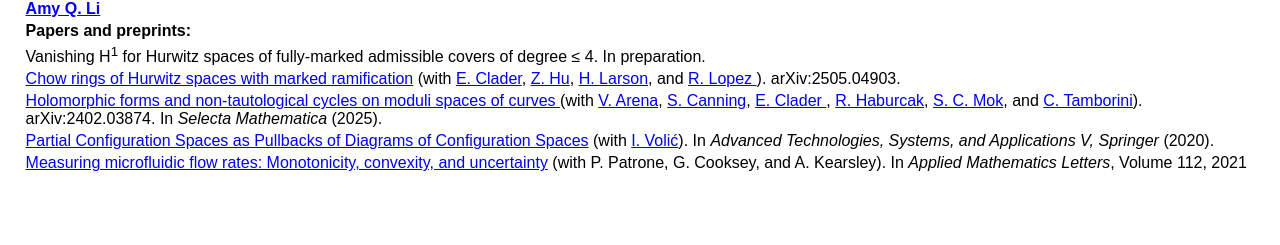
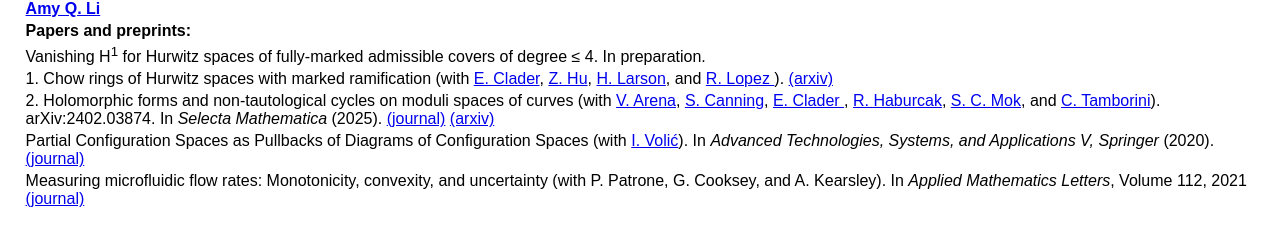
Before and after one commit to amyqhli/amyqhli.github.io, a plain HTML site: page papers.html in a window 1280 px wide. Shown: the part 419-664 px from the top of the page. Drawn offline with Linux system fonts and the light colour scheme; a web font is replaced by a local one.

Commit message:
Update papers.html

```diff
--- a/papers.html
+++ b/papers.html
@@ -37,39 +37,47 @@ body {
   </tr>
 	<tr>
 		<td></td>
-		<td><a href= "https://doi.org/10.48550/arXiv.2505.04903">
-      Chow rings of Hurwitz spaces with marked ramification</a>
+		<td>
+      1. Chow rings of Hurwitz spaces with marked ramification
       (with <a href= "https://sites.google.com/site/emilyclader/home?authuser=0">E. Clader</a>,
       <a href= "https://zhengninghu.github.io/">Z. Hu</a>,
       <a href= "https://math.berkeley.edu/~hlarson/">H. Larson</a>, and
       <a href= "https://sites.google.com/berkeley.edu/roselopez/home">R. Lopez </a>).
-      arXiv:2505.04903.</td>
+		<a href= "https://doi.org/10.48550/arXiv.2505.04903">(arxiv)</a>
+		</td>
 	</tr>
 	<tr>
 		<td></td>
-		<td><a href= "https://link.springer.com/article/10.1007/s00029-025-01038-5">
-      Holomorphic forms and non-tautological cycles on moduli spaces of curves </a>
+		<td>
+      2. Holomorphic forms and non-tautological cycles on moduli spaces of curves
       (with <a href= "https://sites.google.com/view/veronica-arena/home?authuser=0">V. Arena</a>,
       <a href= "https://people.math.ethz.ch/~scanning/">S. Canning</a>,
       <a href="https://sites.google.com/site/emilyclader/home?authuser=0"> E. Clader </a>,
       <a href= "https://rhaburcak1.github.io/" >R. Haburcak</a>,
       <a href= "https://sites.google.com/view/siaochimok/home">S. C. Mok</a>, and
       <a href= "https://www.esaga.uni-due.de/carolina.tamborini/">C. Tamborini</a>).
-      arXiv:2402.03874. In <i>Selecta Mathematica</i> (2025).</td>
+      arXiv:2402.03874. In <i>Selecta Mathematica</i> (2025).
+		<a href= "https://link.springer.com/article/10.1007/s00029-025-01038-5">(journal)</a>
+		<a href= "https://doi.org/10.48550/arXiv.2402.03874">(arxiv)</a>
+		</td>
 	</tr>
 	<tr>
 		<td></td>
-		<td><a href="https://link.springer.com/chapter/10.1007/978-3-030-54765-3_1">
-      Partial Configuration Spaces as Pullbacks of Diagrams of Configuration Spaces</a>
+		<td>
+      Partial Configuration Spaces as Pullbacks of Diagrams of Configuration Spaces
       (with <a href="https://www.wellesley.edu/people/ismar-volic"> I. Volić</a>).
-      In <i>Advanced Technologies, Systems, and Applications V, Springer</i> (2020).</td>
+      In <i>Advanced Technologies, Systems, and Applications V, Springer</i> (2020).
+		<a href="https://link.springer.com/chapter/10.1007/978-3-030-54765-3_1">(journal)</a>
+		</td>
 	</tr>
 	<tr>
 		<td></td>
-		 <td><a href="https://doi.org/10.1016/j.aml.2020.106694">
+		 <td>
       Measuring microfluidic flow rates: Monotonicity, convexity, and uncertainty</a>
       (with P. Patrone, G. Cooksey, and A. Kearsley).
-      In <i>Applied Mathematics Letters</i>, Volume 112, 2021</td>
+      In <i>Applied Mathematics Letters</i>, Volume 112, 2021
+		<a href="https://doi.org/10.1016/j.aml.2020.106694">(journal)</a>
+		</td>
 	</tr>
 </table>
 
```
